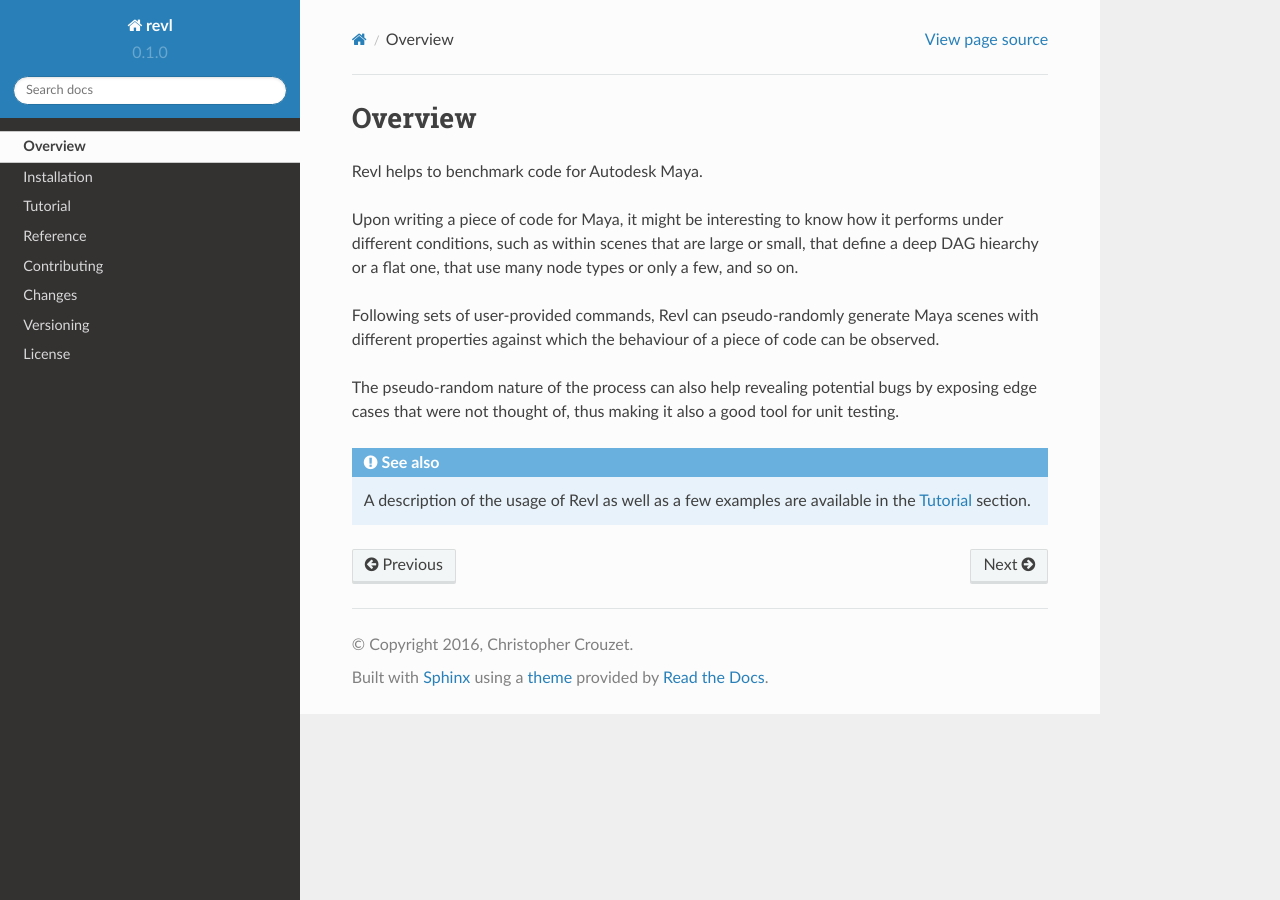
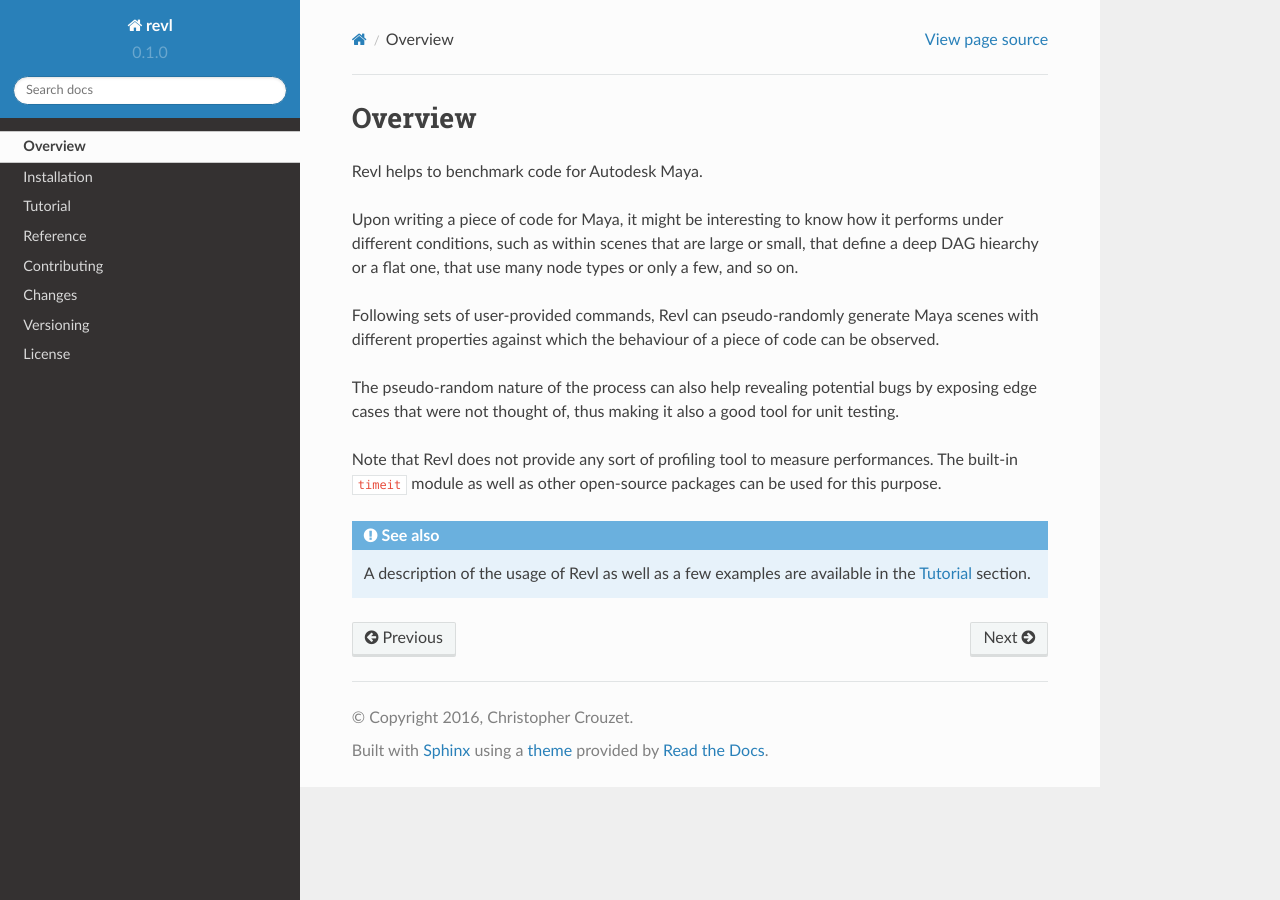
Before and after one commit to christophercrouzet/revl, a Sphinx documentation site: the page built from doc/overview.rst, in a window 1280 px wide. Built offline with Sphinx 7.4.7 and the Read the Docs theme 2.0.0, drawn with Linux system fonts in a browser that asks for light colours.

Commit message:
Sync the doc's overview with the readme

```diff
--- a/doc/overview.rst
+++ b/doc/overview.rst
@@ -20,6 +20,9 @@ The pseudo-random nature of the process can also help revealing potential bugs
 by exposing edge cases that were not thought of, thus making it also a good
 tool for unit testing.
 
+Note that Revl does not provide any sort of profiling tool to measure
+performances. The built-in ``timeit`` module as well as other open-source
+packages can be used for this purpose.
 
 .. seealso::
 
```
